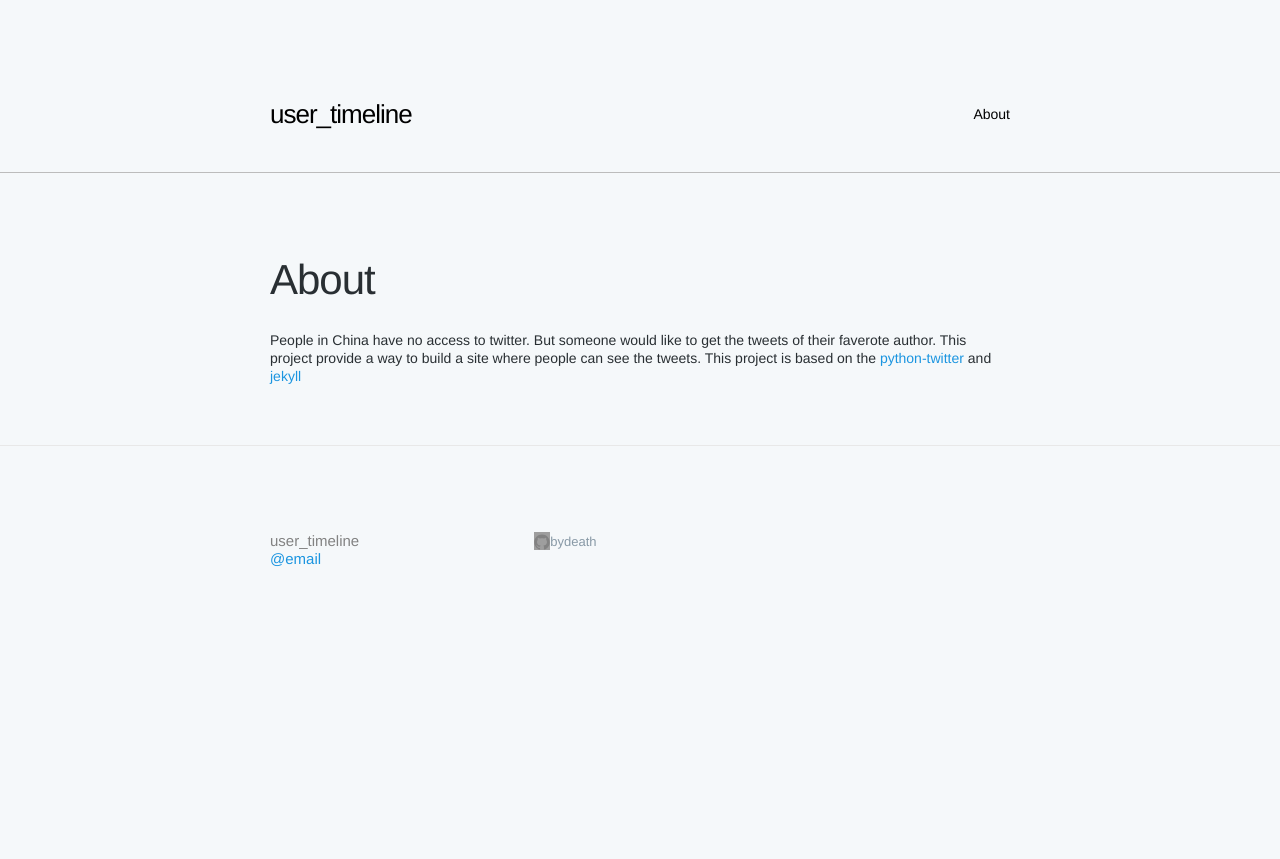
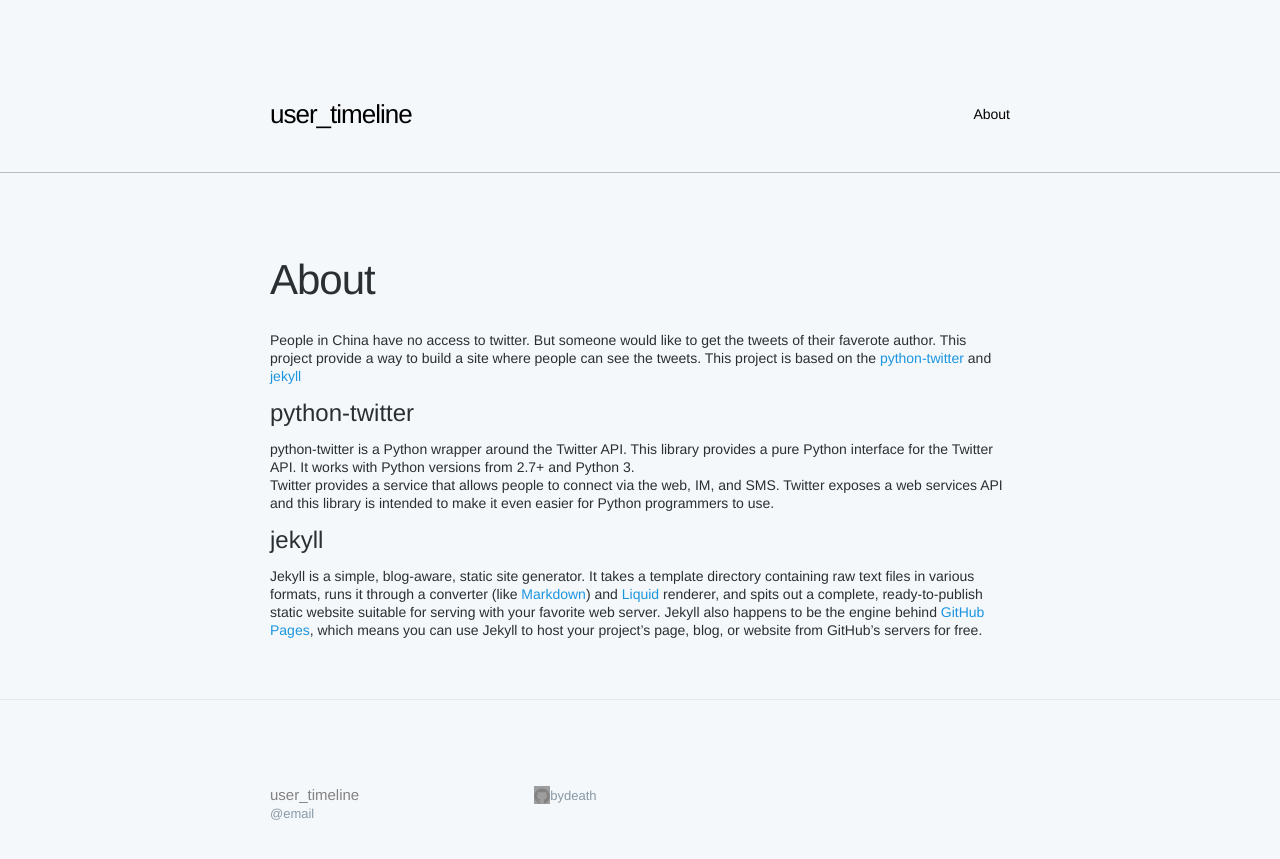
Before and after one commit to bydeath/user_timeline, a Jekyll site: the page built from about.md, in a window 1280 px wide. Shown: the top 859 px of the page. Built offline with Jekyll 4.4.1, drawn with Linux system fonts in a browser that asks for light colours; grey boxes are pictures that could not be loaded.

Commit message:
specify link color

```diff
--- a/_includes/footer.html
+++ b/_includes/footer.html
@@ -6,7 +6,9 @@
       <div class="footer-col footer-col-1">
         <ul class="contact-list">
           <li>{{ site.title }}</li>
-          <li><a href="mailto:{{ site.email }}">@email</a></li>
+          <li><a href="mailto:{{ site.email }}">
+                  <span class="username">@email</span>
+                  </a></li>
         </ul>
       </div>
 
--- a/_sass/_base.scss
+++ b/_sass/_base.scss
@@ -94,9 +94,10 @@
     color: $brand-color;
     text-decoration: none;
 
-    &:visited {
-        color: darken($brand-color, 15%);
-    }
+    /* &:visited { */
+        /* [> color: darken($brand-color, 15%); <] */
+        /* color: #212121; */
+    /* } */
 
     &:hover {
         color: $text-color;
--- a/about.md
+++ b/about.md
@@ -5,3 +5,19 @@
 ---
 
 People in China have no access to twitter. But someone would like to get the tweets of their faverote author. This project provide a way to build a site where people can see the tweets. This project is based on the [python-twitter](https://github.com/bear/python-twitter) and [jekyll](https://github.com/jekyll/jekyll)
+
+<br>
+
+# python-twitter
+
+<br>
+python-twitter is a Python wrapper around the Twitter API.
+This library provides a pure Python interface for the Twitter API. It works with Python versions from 2.7+ and Python 3.
+<br>
+Twitter provides a service that allows people to connect via the web, IM, and SMS. Twitter exposes a web services API and this library is intended to make it even easier for Python programmers to use.
+
+<br>
+
+# jekyll
+<br>
+Jekyll is a simple, blog-aware, static site generator. It takes a template directory containing raw text files in various formats, runs it through a converter (like [Markdown](https://daringfireball.net/projects/markdown/)) and [Liquid](https://github.com/Shopify/liquid/wiki) renderer, and spits out a complete, ready-to-publish static website suitable for serving with your favorite web server. Jekyll also happens to be the engine behind [GitHub Pages](https://pages.github.com/), which means you can use Jekyll to host your project’s page, blog, or website from GitHub’s servers for free.
--- a/css/main.scss
+++ b/css/main.scss
@@ -16,7 +16,7 @@
 
 $text-color:       black;
 $background-color: #fdfdfd;
-$brand-color:      #212121;
+$brand-color:      #4183c4;
 
 $grey-color:       #828282;
 $grey-color-light: lighten($grey-color, 40%);
--- a/index.html
+++ b/index.html
@@ -53,7 +53,4 @@
         </li>
         {% endfor %}
     </ul>
-
-    <p class="rss-subscribe">subscribe <a href="{{ "/feed.xml" | prepend: site.baseurl }}">via RSS</a></p>
-
 </div>
```
